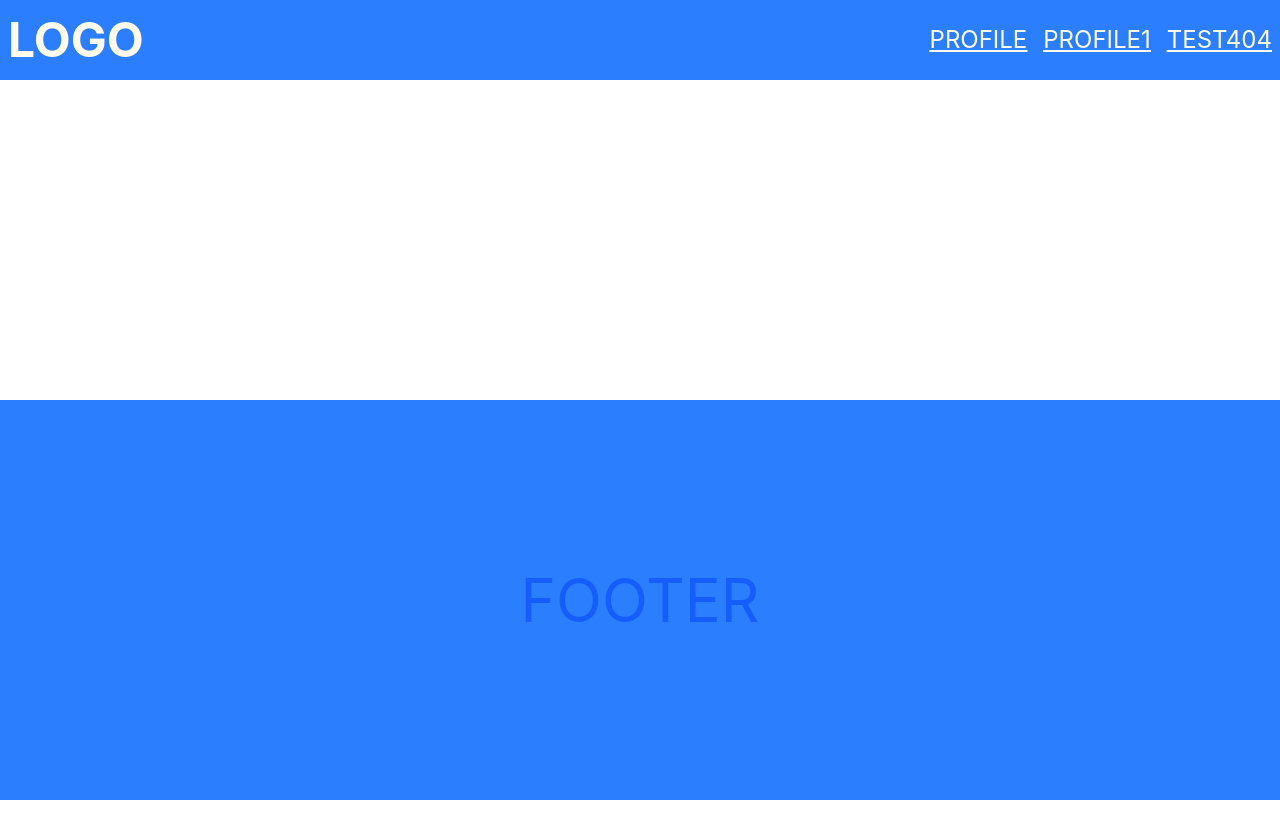
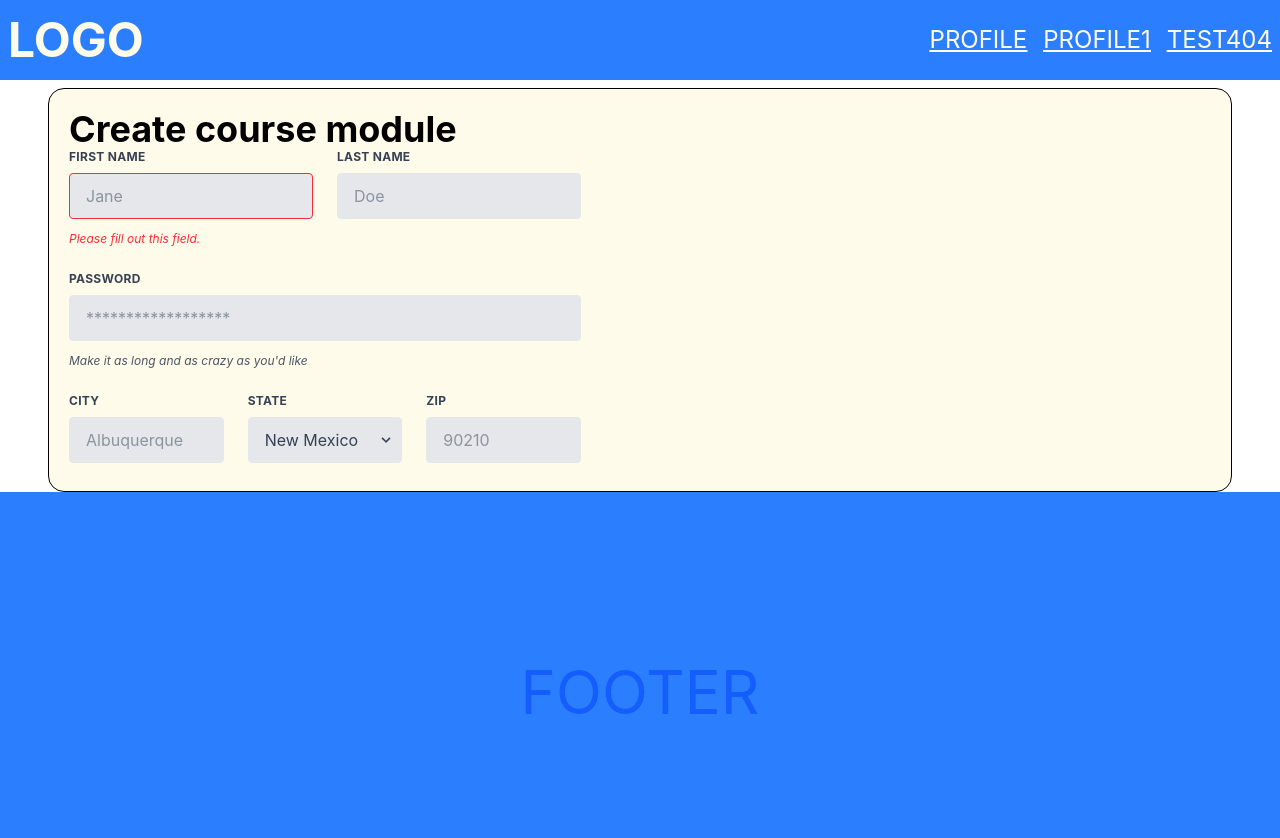
Before and after one commit to dsgnrr/node_js_p48, a React (Vite) app in the folder react_project/: page /zod-page in a window 1280 px wide. Shown: the top 838 px of the page. Before the commit the page ends 800 px from the top, so only its background shows below. Built offline with nearby package versions, Linux system fonts and the light colour scheme.

Commit message:
Update course_page.tsx

```diff
--- a/react_project/src/pages/course_page.tsx
+++ b/react_project/src/pages/course_page.tsx
@@ -3,17 +3,80 @@
 import { moduleSchema } from "../schemas/moduleSchema.js";
 import { useState } from "react";
 
-const CoursePage:React.FC = ()=>{
+const CoursePage: React.FC = () => {
     const [formData, setFormData] = useState({
-        title:'',
-        description:'',
+        title: '',
+        description: '',
         level: '',
         durationHours: '1',
         isPublished: false
     });
-    const [errors, setErrors]= useState<Record<string, string>>({})
+    const [errors, setErrors] = useState<Record<string, string>>({})
+
+    const [course, setCourse] = useState<ModuleFormData>();
     return (
-        <div></div>
+        <div>
+            <div className="border border-solid flex flex-col p-5 bg-amber-50 rounded-2xl">
+
+
+                <h2 className="text-4xl font-bold">Create course module</h2>
+                <form className="w-full max-w-lg">
+                    <div className="flex flex-wrap -mx-3 mb-6">
+                        <div className="w-full md:w-1/2 px-3 mb-6 md:mb-0">
+                            <label className="block uppercase tracking-wide text-gray-700 text-xs font-bold mb-2" htmlFor="grid-first-name">
+                                First Name
+                            </label>
+                            <input className="appearance-none block w-full bg-gray-200 text-gray-700 border border-red-500 rounded py-3 px-4 mb-3 leading-tight focus:outline-none focus:bg-white" id="grid-first-name" type="text" placeholder="Jane" />
+                            <p className="text-red-500 text-xs italic">Please fill out this field.</p>
+                        </div>
+                        <div className="w-full md:w-1/2 px-3">
+                            <label className="block uppercase tracking-wide text-gray-700 text-xs font-bold mb-2" htmlFor="grid-last-name">
+                                Last Name
+                            </label>
+                            <input className="appearance-none block w-full bg-gray-200 text-gray-700 border border-gray-200 rounded py-3 px-4 leading-tight focus:outline-none focus:bg-white focus:border-gray-500" id="grid-last-name" type="text" placeholder="Doe" />
+                        </div>
+                    </div>
+                    <div className="flex flex-wrap -mx-3 mb-6">
+                        <div className="w-full px-3">
+                            <label className="block uppercase tracking-wide text-gray-700 text-xs font-bold mb-2" htmlFor="grid-password">
+                                Password
+                            </label>
+                            <input className="appearance-none block w-full bg-gray-200 text-gray-700 border border-gray-200 rounded py-3 px-4 mb-3 leading-tight focus:outline-none focus:bg-white focus:border-gray-500" id="grid-password" type="password" placeholder="******************" />
+                            <p className="text-gray-600 text-xs italic">Make it as long and as crazy as you'd like</p>
+                        </div>
+                    </div>
+                    <div className="flex flex-wrap -mx-3 mb-2">
+                        <div className="w-full md:w-1/3 px-3 mb-6 md:mb-0">
+                            <label className="block uppercase tracking-wide text-gray-700 text-xs font-bold mb-2" htmlFor="grid-city">
+                                City
+                            </label>
+                            <input className="appearance-none block w-full bg-gray-200 text-gray-700 border border-gray-200 rounded py-3 px-4 leading-tight focus:outline-none focus:bg-white focus:border-gray-500" id="grid-city" type="text" placeholder="Albuquerque" />
+                        </div>
+                        <div className="w-full md:w-1/3 px-3 mb-6 md:mb-0">
+                            <label className="block uppercase tracking-wide text-gray-700 text-xs font-bold mb-2" htmlFor="grid-state">
+                                State
+                            </label>
+                            <div className="relative">
+                                <select className="block appearance-none w-full bg-gray-200 border border-gray-200 text-gray-700 py-3 px-4 pr-8 rounded leading-tight focus:outline-none focus:bg-white focus:border-gray-500" id="grid-state">
+                                    <option>New Mexico</option>
+                                    <option>Missouri</option>
+                                    <option>Texas</option>
+                                </select>
+                                <div className="pointer-events-none absolute inset-y-0 right-0 flex items-center px-2 text-gray-700">
+                                    <svg className="fill-current h-4 w-4" xmlns="http://www.w3.org/2000/svg" viewBox="0 0 20 20"><path d="M9.293 12.95l.707.707L15.657 8l-1.414-1.414L10 10.828 5.757 6.586 4.343 8z" /></svg>
+                                </div>
+                            </div>
+                        </div>
+                        <div className="w-full md:w-1/3 px-3 mb-6 md:mb-0">
+                            <label className="block uppercase tracking-wide text-gray-700 text-xs font-bold mb-2" htmlFor="grid-zip">
+                                Zip
+                            </label>
+                            <input className="appearance-none block w-full bg-gray-200 text-gray-700 border border-gray-200 rounded py-3 px-4 leading-tight focus:outline-none focus:bg-white focus:border-gray-500" id="grid-zip" type="text" placeholder="90210" />
+                        </div>
+                    </div>
+                </form>
+            </div>
+        </div>
     )
 }
 
```
